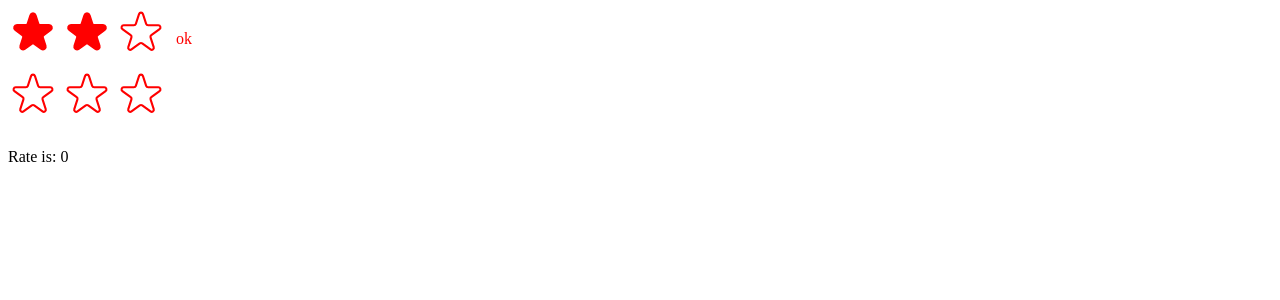
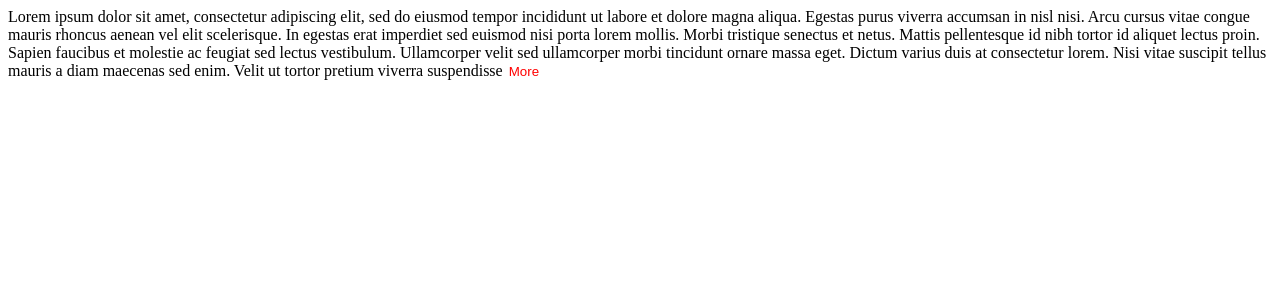
Before and after one commit to shirin-monzavi/usepopcorn, a React (Create React App) app: page / in a window 1280 px wide. Shown: the top 300 px of the page. Built offline with nearby package versions, Linux system fonts and the light colour scheme.

Commit message:
Add TextExpander component

```diff
--- a/src/index.js
+++ b/src/index.js
@@ -10,8 +10,19 @@ const root = ReactDOM.createRoot(document.getElementById('root'));
 root.render(
   <React.StrictMode>
     {/* <App /> */}
-    <StarRating maxRate={3} color="red" size={50} message={['bad', 'ok', 'good']} defualtRate={2} />
-    <Test />
+    {/* <StarRating maxRate={3} color="red" size={50} message={['bad', 'ok', 'good']} defualtRate={2} />
+    <Test /> */}
+    <TextExpander text="" textShowMore="More" textShowLess="Less">
+      Lorem ipsum dolor sit amet, consectetur adipiscing elit, sed do eiusmod tempor incididunt ut labore et dolore magna aliqua.
+      Egestas purus viverra accumsan in nisl nisi. Arcu cursus vitae congue mauris rhoncus aenean vel elit scelerisque.
+      In egestas erat imperdiet sed euismod nisi porta lorem mollis. Morbi tristique senectus et netus.
+      Mattis pellentesque id nibh tortor id aliquet lectus proin. Sapien faucibus et molestie ac feugiat sed lectus vestibulum.
+      Ullamcorper velit sed ullamcorper morbi tincidunt ornare massa eget. Dictum varius duis at consectetur lorem.
+      Nisi vitae suscipit tellus mauris a diam maecenas sed enim. Velit ut tortor pretium viverra suspendisse potenti nullam.
+      Et molestie ac feugiat sed lectus. Non nisi est sit amet facilisis magna. Dignissim diam quis enim lobortis scelerisque
+      fermentum. Odio ut enim blandit volutpat maecenas volutpat. Ornare lectus sit amet est placerat in egestas erat. Nisi v
+      itae suscipit tellus mauris a diam maecenas sed. Placerat duis ultricies lacus sed turpis tincidunt id aliquet.
+    </TextExpander>
   </React.StrictMode>
 );
 
@@ -19,12 +30,29 @@ function Test() {
   const [movie, setMovieRate] = useState(0);
   return (
     <>
-            <StarRating maxRate={3} color='red' size={50} message={['bad', 'ok', 'good']} onSetRate ={setMovieRate} />
+      <StarRating maxRate={3} color='red' size={50} message={['bad', 'ok', 'good']} onSetRate={setMovieRate} />
       <p>Rate is: {movie}</p>
     </>
   )
 }
-// If you want to start measuring performance in your app, pass a function
-// to log results (for example: reportWebVitals(console.log))
-// or send to an analytics endpoint. Learn more: https://bit.ly/CRA-vitals
-reportWebVitals();
+
+function TextExpander({ children, maxSize = 100, textShowMore = "Show More", textShowLess = "Show Less", expanded = false,className="", color = "red" }) {
+
+  const [isExpanded, setExpanded] = useState(expanded);
+  const text = isExpanded ? children : children.split(" ").slice(0, maxSize).join(" ");
+  function handleExpanded() {
+    setExpanded(e => !e)
+  }
+  const buttonStyle = {
+    color:color,
+    backgroundColor:"transparent",
+    border:"none"
+  }
+  return (
+    <div className={className}>
+      <span>{text}
+        <button style={buttonStyle} onClick={handleExpanded}>{isExpanded ? textShowLess : textShowMore}</button>
+      </span>
+    </div>
+  )
+}
```
Lines whose indentation alone changed are shown as unchanged.
